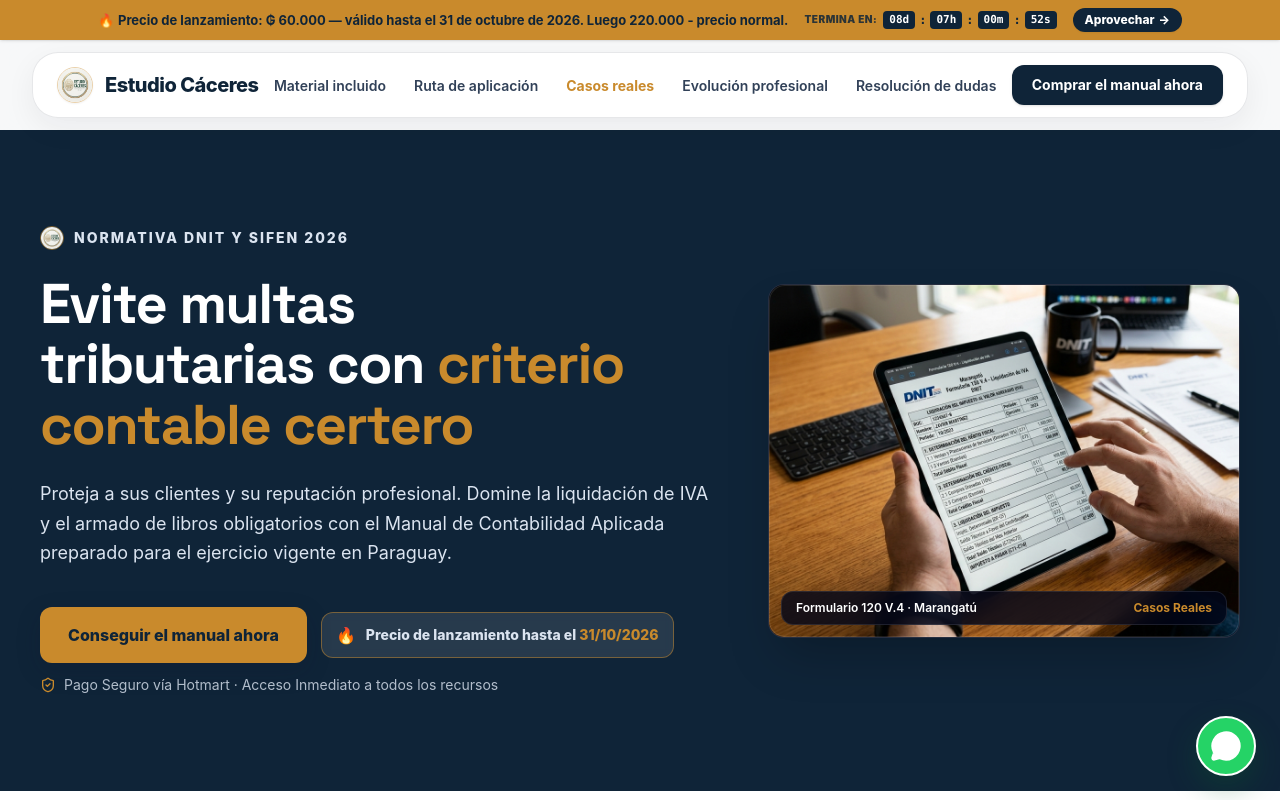
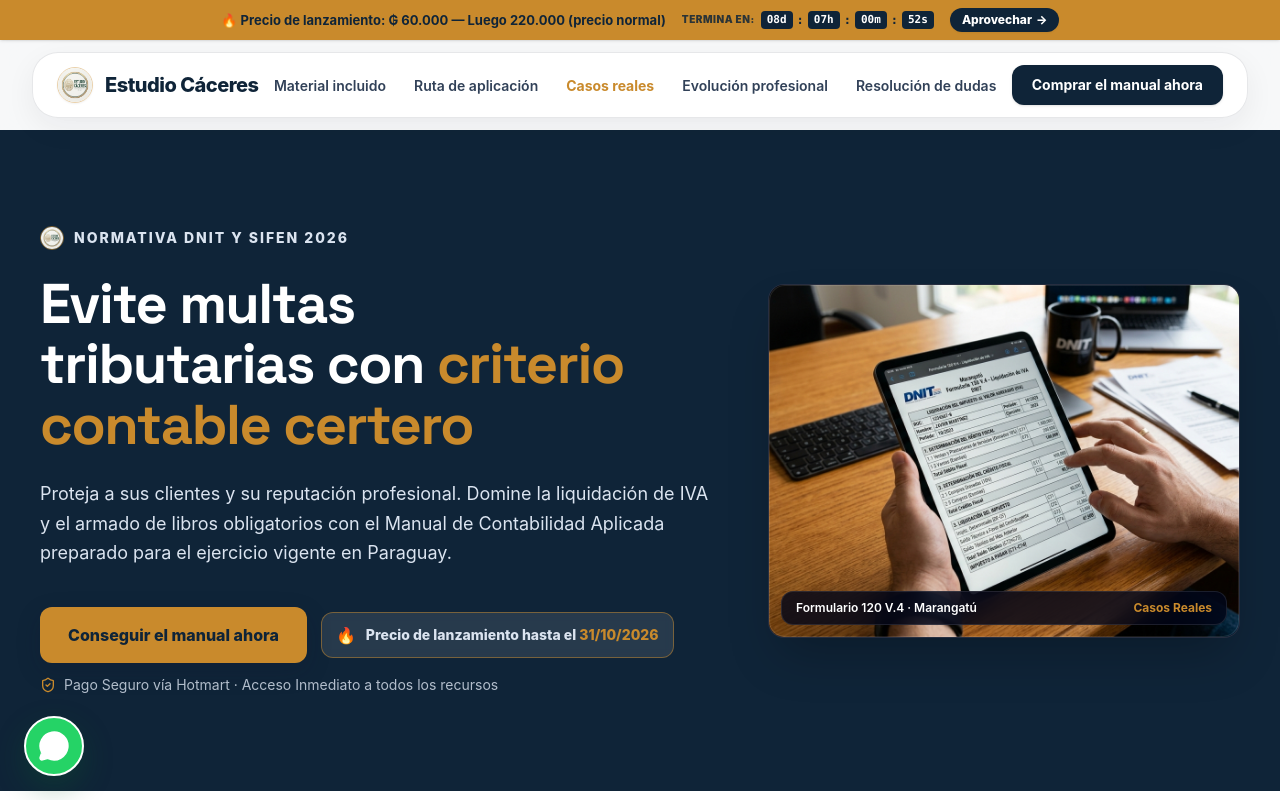
Before and after one commit to manuelias17/estudio-caceres-py, a React (Vite) app: page / in a window 1280 px wide. Shown: the top 800 px of the page. Built offline with nearby package versions, Linux system fonts and the light colour scheme.

Commit message:
style: update banner text and move WhatsApp button
Simplify launch price text and relocate the floating WhatsApp button to the bottom-left corner for better accessibility.

```diff
--- a/src/App.tsx
+++ b/src/App.tsx
@@ -153,7 +153,7 @@
         <div className="max-w-[1280px] mx-auto flex flex-col md:flex-row items-center justify-between md:justify-center gap-2 md:gap-4 text-center">
           <p className="text-xs sm:text-[13px] font-bold leading-tight">
             <span role="img" aria-label="Fuego" className="mr-1">🔥</span>
-            <span>Precio de lanzamiento: ₲ 60.000 — válido hasta el 31 de octubre de 2026. Luego 220.000 - precio normal.</span>
+            <span>Precio de lanzamiento: ₲ 60.000 — Luego 220.000 (precio normal)</span>
           </p>
           <div className="flex items-center gap-1 font-mono text-xs font-bold text-[#0F2438]" aria-label="Tiempo restante de oferta">
             <span className="text-[10px] uppercase font-sans font-black tracking-wider text-[#0F2438]/85 mr-0.5">Termina en:</span>
@@ -1166,7 +1166,7 @@
       {/* ------------------------------------------------------------- */}
       <div
         id="fp-published-whatsapp"
-        className="fixed bottom-5 right-5 sm:bottom-6 sm:right-6 z-50 group"
+        className="fixed bottom-5 left-5 sm:bottom-6 sm:left-6 z-50 group"
       >
         <a
           href={WHATSAPP_URL}
@@ -1176,7 +1176,7 @@
           className="relative flex items-center justify-center w-14 h-14 sm:w-15 sm:h-15 rounded-full bg-[#25D366] text-white border-2 border-white shadow-[0_12px_30px_rgba(13,94,45,0.32)] hover:scale-105 active:scale-95 transition-transform"
         >
           {/* Tooltip on hover */}
-          <span className="hidden sm:block absolute right-[70px] top-1/2 -translate-y-1/2 opacity-0 group-hover:opacity-100 transition-opacity bg-slate-900 text-white text-xs font-bold py-1.5 px-3 rounded-lg shadow-lg whitespace-nowrap pointer-events-none">
+          <span className="hidden sm:block absolute left-[70px] top-1/2 -translate-y-1/2 opacity-0 group-hover:opacity-100 transition-opacity bg-slate-900 text-white text-xs font-bold py-1.5 px-3 rounded-lg shadow-lg whitespace-nowrap pointer-events-none">
             WhatsApp: +595 993 535291
           </span>
           <MessageCircle className="w-7 h-7 sm:w-8 sm:h-8 fill-current" />
```
